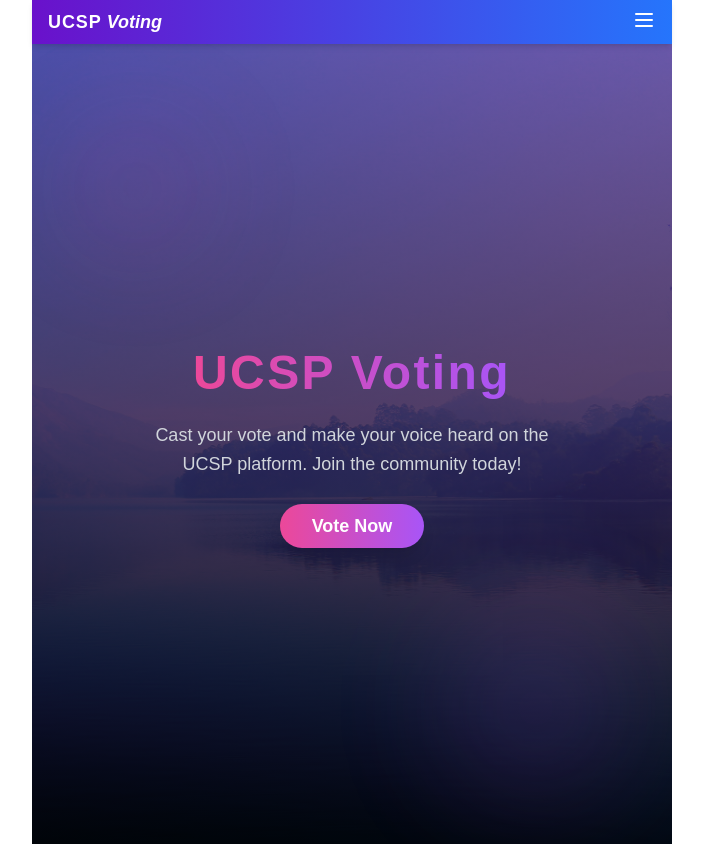
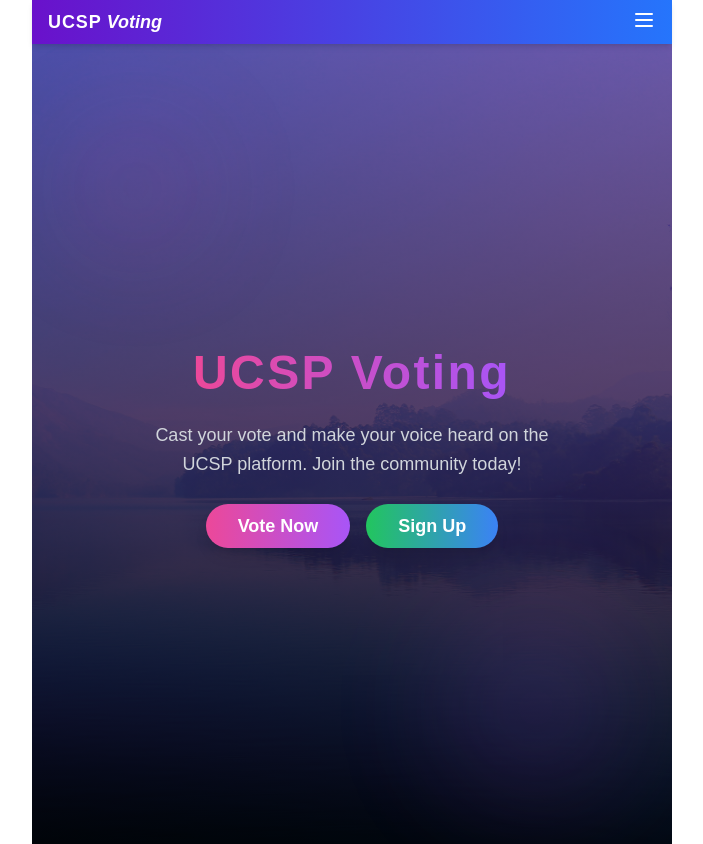
Before and after one commit to ChanMinKhant/CuVoting, a React (Vite) app in the folder client/: page / in a window 1280 px wide. Shown: the whole page, without its empty margins (288-991 px from the left). Built offline with nearby package versions, Linux system fonts and the light colour scheme.

Commit message:
Add Sign Up link and improve layout with spacing adjustments

```diff
--- a/client/src/components/CardSwiper.jsx
+++ b/client/src/components/CardSwiper.jsx
@@ -24,7 +24,7 @@ function CardSwiper() {
           </div>
         </div>
       </div>
-
+      <br />
       <div className='w-full flex justify-end text-xs items-center mt-2 mr-4 mb-[-5px] px-2'>
         <div className='border-b px-2 py-[2px] mr-2 rounded-md shadow-[10px_10px_20px_#bebebe,-10px_-10px_20px_#ffffff,inset_10px_10px_20px_#bebebe,inset_-10px_-10px_10px_#ffffff]'>
           {' '}
--- a/client/src/pages/Front.jsx
+++ b/client/src/pages/Front.jsx
@@ -26,6 +26,12 @@ function Front() {
         >
           Vote Now
         </Link>
+        <Link
+          to='/signup'
+          className='ml-4 mt-4 px-8 py-3 text-lg bg-gradient-to-r from-green-500 to-blue-500 text-white font-semibold rounded-full shadow-lg hover:shadow-xl hover:scale-105 transition transform duration-300'
+        >
+          Sign Up
+        </Link>
       </div>
 
       {/* Floating Decorative Elements */}
--- a/client/src/pages/Home.jsx
+++ b/client/src/pages/Home.jsx
@@ -16,14 +16,15 @@ function Home() {
 
       {/* <div className='flex flex-col sm:flex-row  w-full justify-evenly'> */}
       <hr className='border-t-2 border-gray-300 my-2 rounded-full m-auto w-[50%] sm:hidden' />
-
       <CardSwiper />
       <hr className='border-t-2 border-gray-300 my-4 rounded-full m-auto w-[50%]' />
 
-      <div className='text-center text-sm my-2 px-2'>
+      <div className='text-center text-sm my-2 px-2 text-gray-600'>
         "The person you vote for today might become your partner one day. So,
         choose your vote wisely! 🤔"
       </div>
+      <br />
+      <br />
       {/* <button class='bg-gradient-to-r from-purple-500 to-indigo-600 hover:from-purple-600 hover:to-indigo-700 text-white font-bold py-1 px-2 rounded-full shadow-lg hover:shadow-xl transform hover:scale-105 text-sm transition-transform duration-300'>
               Vote Now
             </button> */}
```
